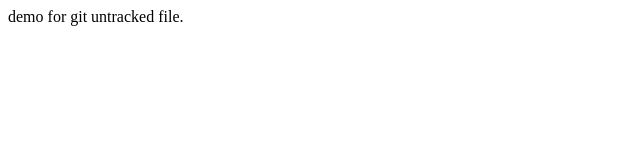
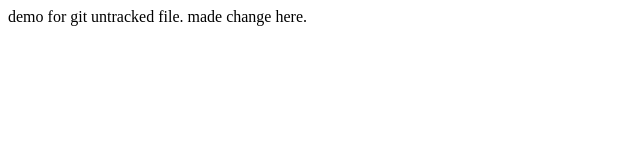
Before and after one commit to nitinw59/demotest, a plain HTML site: page index.html in a window 1280 px wide. Shown: the whole page, without its empty margins (0-640 px from the left). Drawn offline with Linux system fonts and the light colour scheme.

Commit message:
practice commit

```diff
--- a/index.html
+++ b/index.html
@@ -1,4 +1,5 @@
 <div>
 
     demo for git untracked file.
+    made change here.
     </div>
```
Also changed, not shown: untracked.html (added).
